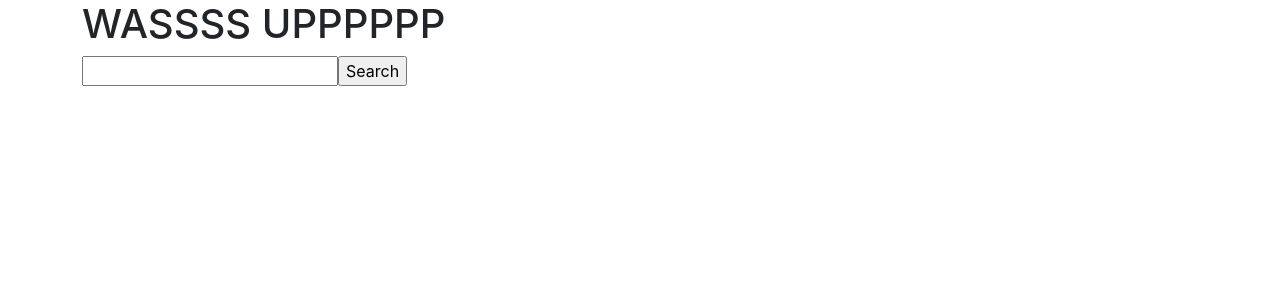
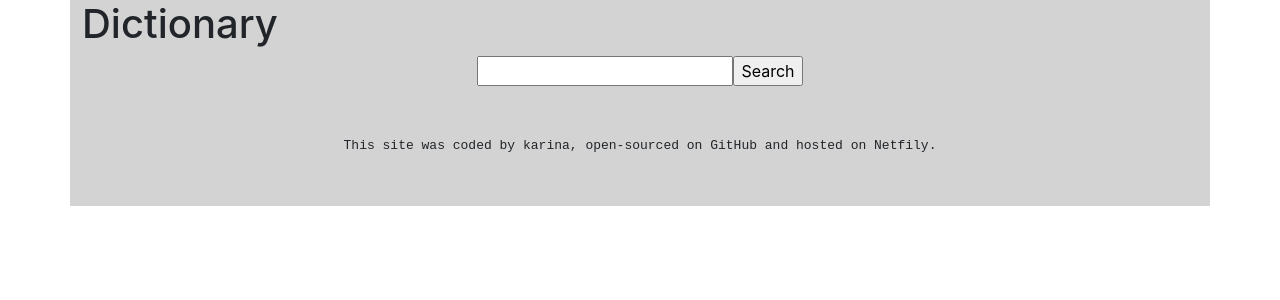
Before and after one commit to gelbwong/React-Add-On-SheCodes, a React (Create React App) app: page / in a window 1280 px wide. Shown: the top 300 px of the page. Built offline with nearby package versions, Linux system fonts and the light colour scheme.

Commit message:
Basic Site Styling
-Added Footer

-Added basic styling to container div, search bar & footer

```diff
--- a/src/App.css
+++ b/src/App.css
@@ -0,0 +1,10 @@
+.container {
+  background-color: rgb(211, 211, 211);
+}
+
+footer {
+  font-family: monospace;
+  text-align: center;
+  font-size: 13px;
+  padding: 50px;
+}
--- a/src/App.js
+++ b/src/App.js
@@ -5,9 +5,15 @@ function App() {
   return (
     <div className="App container">
       <header className="App-header">
-        <h1>WASSSS UPPPPPP</h1>
+        <h1>Dictionary</h1>
       </header>
+
       <SearchEngine />
+
+      <footer>
+        This site was coded by karina, open-sourced on GitHub and hosted on
+        Netfily.
+      </footer>
     </div>
   );
 }
--- /dev/null
+++ b/src/SearchEngine.css
@@ -0,0 +1,3 @@
+.search-engine {
+  text-align: center;
+}
--- a/src/SearchEngine.js
+++ b/src/SearchEngine.js
@@ -1,6 +1,7 @@
 import React, { useState } from "react";
 import axios from "axios";
 
+import "./SearchEngine.css";
 import ApiResponse from "./ApiResponse";
 
 export default function SearchEngine() {
@@ -27,7 +28,7 @@ export default function SearchEngine() {
 
   return (
     <div>
-      <form onSubmit={search}>
+      <form onSubmit={search} className="search-engine">
         <input type="search" onChange={handleSearchInput} />
         <input type="submit" value="Search" />
       </form>
```
